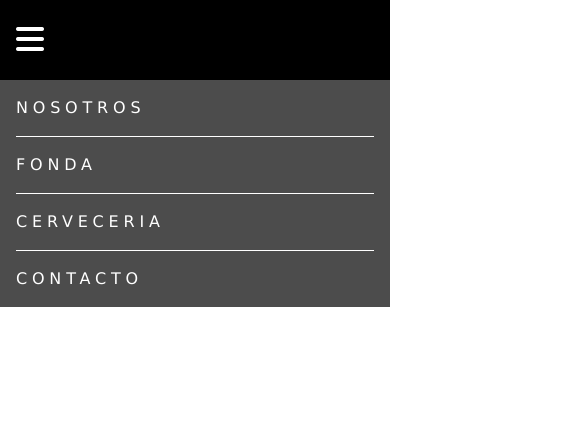
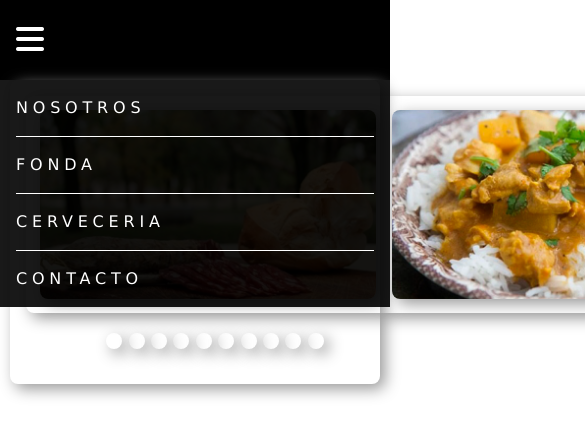
Before and after one commit to aldimhernandez/la_cuadra_landing_page, a plain HTML site: page index.html in a window 390 px wide. Both pictures are taken after a click on the element 195 px from the left and 40 px from the top of the page. Shown: the top 436 px of the page, 585 px wide, since content can reach past the window. Drawn offline with Linux system fonts and the light colour scheme.

Commit message:
adding carrousel

```diff
--- a/css/style.css
+++ b/css/style.css
@@ -8,6 +8,7 @@ html {
 }
 
 body {
+  overflow-x: hidden;
   font-family: Verdana, Geneva, Tahoma, sans-serif;
   line-height: 1.5;
 }
@@ -29,6 +30,8 @@ body {
 
 .gb-main {
   grid-area: main;
+  display: flex;
+  justify-content: center;
 }
 
 .gb-footer {
@@ -59,10 +62,11 @@ body {
   width: 100%;
   height: auto;
   color: rgba(255, 255, 255, 1);
-  background-color: rgba(0, 0, 0, 0.7);
+  background-color: rgba(0, 0, 0, 0.9);
   text-transform: uppercase;
   letter-spacing: 0.3rem;
   transition: all 0.5s ease;
+  z-index: 2;
 }
 
 .navbar.show {
@@ -84,7 +88,7 @@ body {
 }
 
 .links a:last-child {
-    border-bottom: #000;
+  border-bottom: #000;
 }
 
 .social-media a {
@@ -92,4 +96,53 @@ body {
   color: inherit;
 }
 /* main */
+.carrousel {
+    width: 95%;
+    border-radius: .5rem;
+    padding: 1em;
+    box-shadow: 5px 5px .9em #999;
+    z-index: 1;
+}
+.carrousel .img-container {
+    width: 1000%;
+    display: flex;
+    flex-flow: row nowrap;
+    justify-content: space-between;
+    align-items: center;
+
+    padding: .9em;
+    border-radius: .5rem;
+    box-shadow: 5px 5px .9em #999;
+
+    transition: all .5s ease;
+    transform: translate(0%);
+}
+.carrousel .img {
+    width: calc(100%/10);
+    margin-right: 1em;
+    border-radius: .5rem;
+    box-shadow: 5px 5px .9em #999;
+}
+.carrousel .opcs {
+    width: 100%;
+    list-style: none;
+
+    display: flex;
+    flex-flow: row nowrap;
+    justify-content: center;
+    align-items: center;
+}
+.carrousel .opc {
+    width: 1em;
+    height: 1em;
+    margin: .2em;
+    border-radius: 50%;
+    box-shadow: 5px 5px .9em #999;
+}
+
+.carrousel .opc.active {
+    background-color: rgb(204, 240, 204);
+    transition: all .2s ease;
+}
+
 /* footer */
--- a/index.html
+++ b/index.html
@@ -59,8 +59,47 @@
             </section>
         </nav>
     </header>
-    <main id="main" class="main gb-main"></main>
-    <footer id="footer" class="footer gb-footer"></footer>
+    <main id="main" class="main gb-main">
+        <section class="carrousel">
+            <div class="img-container">
+                <img src="assets/img/carrousel/img-001-tablita-campera.webp" alt="1" class="img">
+                <img src="assets/img/carrousel/img-002-pollo-curry.webp" alt="2" class="img">
+                <img src="assets/img/carrousel/img-003-frankfurter.webp" alt="3" class="img">
+                <img src="assets/img/carrousel/img-004-canelones.webp" alt="4" class="img">
+                <img src="assets/img/carrousel/img-005-nuggets.webp" alt="5" class="img">
+                <img src="assets/img/carrousel/img-006-pastas-noquis.webp" alt="6" class="img">
+                <img src="assets/img/carrousel/img-007-pizza-vino.webp" alt="7" class="img">
+                <img src="assets/img/carrousel/img-008-pastas-ravioles.webp" alt="8" class="img">
+                <img src="assets/img/carrousel/img-009-wok-verduras-pollo.webp" alt="9" class="img">
+                <img src="assets/img/carrousel/img-010-papas-rusticas.webp" alt="10" class="img">
+            </div>
+
+            <ul class="opcs">
+                <li class="opc"></li>
+                <li class="opc"></li>
+                <li class="opc"></li>
+                <li class="opc"></li>
+                <li class="opc"></li>
+                <li class="opc"></li>
+                <li class="opc"></li>
+                <li class="opc"></li>
+                <li class="opc"></li>
+                <li class="opc"></li>
+            </ul>
+        </section>
+        <section class="about-us">
+
+        </section>
+        <section class="fonda-carta">
+
+        </section>
+        <section class="beer-carta">
+
+        </section>
+    </main>
+    <footer id="footer" class="footer gb-footer">
+
+    </footer>
 
     <script src="js/script.js"></script>
 </body>
--- a/js/script.js
+++ b/js/script.js
@@ -1,8 +1,28 @@
 window.onload = () => {
-    /* dinamic menu js */
-    const menuIcon = document.getElementById("menu-icon");
+  /* dinamic menu js */
+  const menuIcon = document.getElementById("menu-icon");
 
-    menuIcon.addEventListener("click", (e) => {
-        document.getElementById("navbar").classList.toggle("show")
-    });
-}
+  menuIcon.addEventListener("click", (e) => {
+    document.getElementById("navbar").classList.toggle("show");
+  })
+
+  /* dinamic carrousel */
+
+  const   imgContainer = document.querySelector('.img-container'),
+          opc = document.querySelectorAll('.opc')
+
+  opc.forEach((eachOpc, i) => {
+    opc[i].addEventListener('click', () => {
+      let position = i
+
+      let operation = position * -10
+
+      imgContainer.style.transform = `translateX(${operation}%)`
+
+      opc.forEach((eachOpc, i) => {
+        opc[i].classList.remove('active')
+      })
+      opc[i].classList.add('active')
+    })
+  })
+};
```
Also changed, not shown: assets/img/carrousel/img-001-tablita-campera.webp (added), assets/img/carrousel/img-002-pollo-curry.webp (added), assets/img/carrousel/img-003-frankfurter.webp (added), assets/img/carrousel/img-004-canelones.webp (added), assets/img/carrousel/img-005-nuggets.webp (added), assets/img/carrousel/img-006-pastas-noquis.webp (added), assets/img/carrousel/img-007-pizza-vino.webp (added), assets/img/carrousel/img-008-pastas-ravioles.webp (added), assets/img/carrousel/img-009-wok-verduras-pollo.webp (added), assets/img/carrousel/img-010-papas-rusticas.webp (added).
